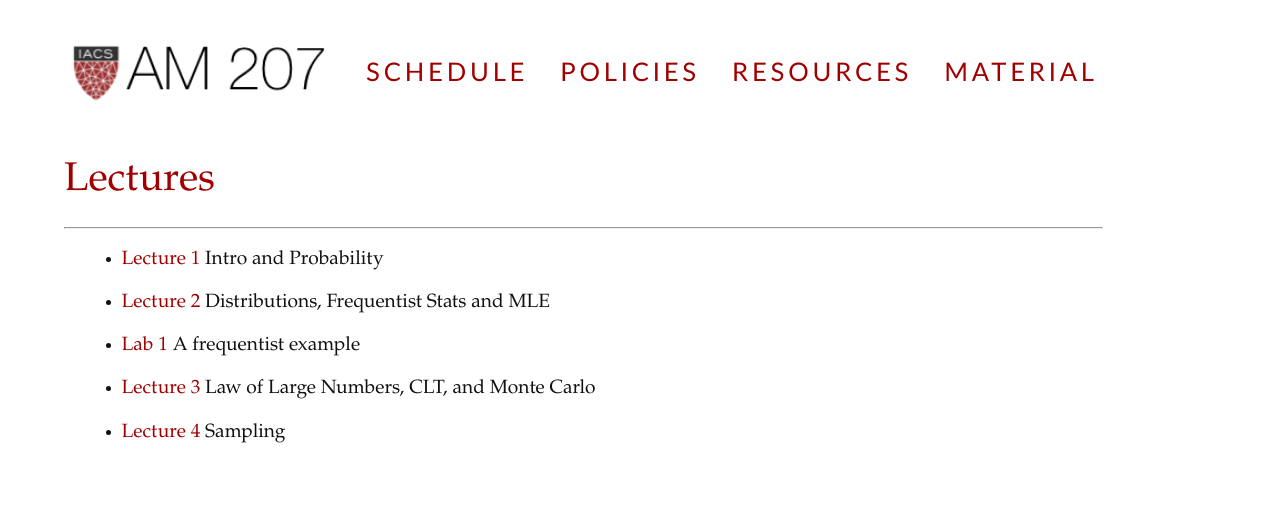
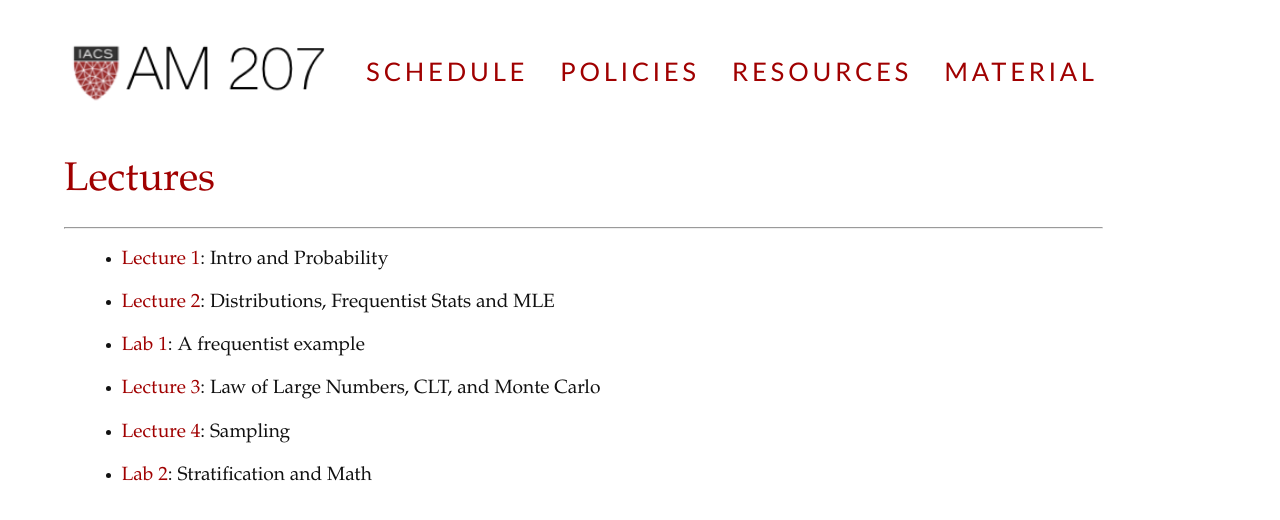
Before and after one commit to namwkim/2017, a Jekyll site: the page built from lectures/index.md, in a window 1280 px wide. Shown: the top 520 px of the page. Built offline with Jekyll 4.4.1, drawn with Linux system fonts in a browser that asks for light colours; nearby versions of some CDN libraries.

Commit message:
updated links

```diff
--- a/lectures/index.md
+++ b/lectures/index.md
@@ -4,8 +4,9 @@ shorttitle: Lectures
 layout: "default"
 ---
 
-- [Lecture 1](lecture1.html) Intro and Probability
-- [Lecture 2](lecture2.html) Distributions, Frequentist Stats and MLE
-- [Lab 1](lab1.html) A frequentist example
-- [Lecture 3](lecture3.html) Law of Large Numbers, CLT, and Monte Carlo
-- [Lecture 4](lecture4.html) Sampling
+- [Lecture 1](lecture1.html): Intro and Probability
+- [Lecture 2](lecture2.html): Distributions, Frequentist Stats and MLE
+- [Lab 1](lab1.html): A frequentist example
+- [Lecture 3](lecture3.html): Law of Large Numbers, CLT, and Monte Carlo
+- [Lecture 4](lecture4.html): Sampling
+- [Lab 2](lab2.html): Stratification and Math
```
Also changed, not shown: material.md (+5 -0 lines).
